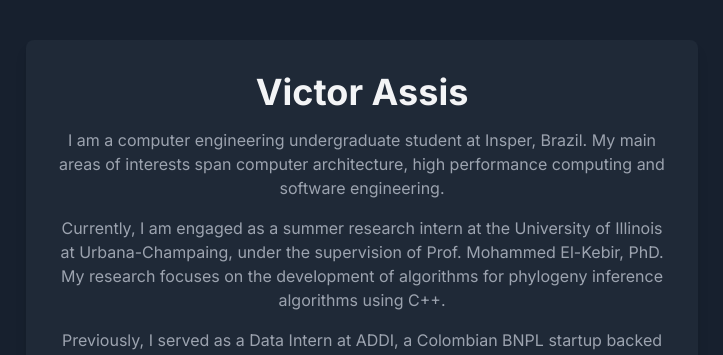
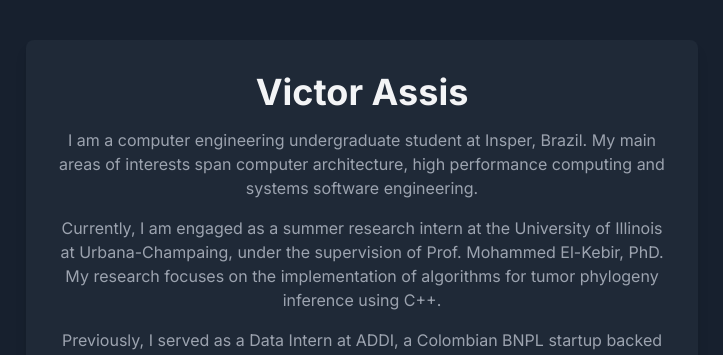
Before and after one commit to victorlga/victorassis.com, a Next.js app: page / in a window 1280 px wide. Shown: the top 355 px of the page, without its empty margins (278-1001 px from the left). Built offline with nearby package versions, Linux system fonts and the light colour scheme.

Commit message:
fix text mistakes

```diff
--- a/components/app.tsx
+++ b/components/app.tsx
@@ -11,12 +11,12 @@
             <h1 className="text-4xl font-bold text-gray-100">Victor Assis</h1>
             <p className="text-gray-400 mt-4">
               I am a computer engineering undergraduate student at Insper, Brazil. My main areas of interests span
-              computer architecture, high performance computing and software engineering.
+              computer architecture, high performance computing and systems software engineering.
             </p>
             <p className="text-gray-400 mt-4">
               Currently, I am engaged as a summer research intern at the University of Illinois at Urbana-Champaing, under
-              the supervision of Prof. Mohammed El-Kebir, PhD. My research focuses on the development of algorithms for
-              phylogeny inference algorithms using C++.
+              the supervision of Prof. Mohammed El-Kebir, PhD. My research focuses on the implementation of algorithms for
+              tumor phylogeny inference using C++.
             </p>
             <p className="text-gray-400 mt-4">
               Previously, I served as a Data Intern at ADDI, a Colombian BNPL startup backed by Andreessen Horowitz. I also
```
